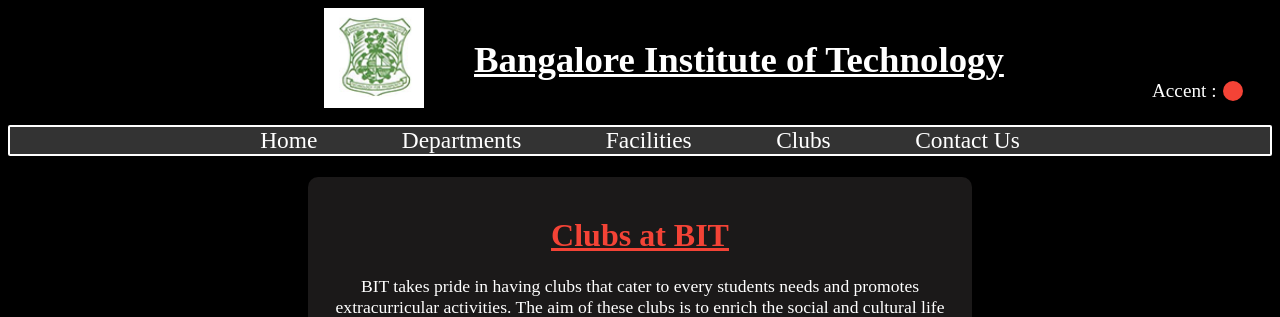
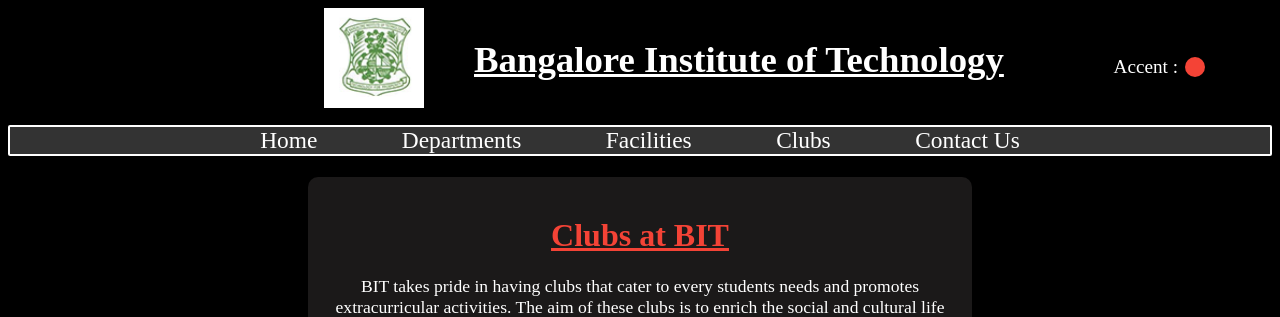
Before and after one commit to Vivek2k20/College_Website, a Flask app: page /clubs in a window 1280 px wide; the page is wider, and only the part inside the window is pictured. Shown: the top 317 px of that part. Run offline with Flask 2, Linux system fonts and the light colour scheme; some libraries are stand-ins or nearby versions.

Commit message:
Redesigned Accent Menu and Positions

```diff
--- a/static/css/main.css
+++ b/static/css/main.css
@@ -51,8 +51,8 @@
 .accent {
   position: absolute;
   font-size: larger;
-  top: 10%;
-  left: 90%;
+  top: 7%;
+  left: 87%;
 }
 
 .accent #accent-menu {
@@ -61,6 +61,9 @@
   background-color: #333;
   border: 0.13em solid #fff;
   border-radius: 0.13em;
+  height: 30px;
+  border-radius: 30px;
+  top: 120%;
   z-index: 1;
 }
 
@@ -69,6 +72,7 @@
   padding: 5px;
   text-decoration: none;
   display: flex;
+  border-radius: 30px;
 }
 
 .accent #accent-menu a:hover {
```
Also changed, not shown: feedback.db.
